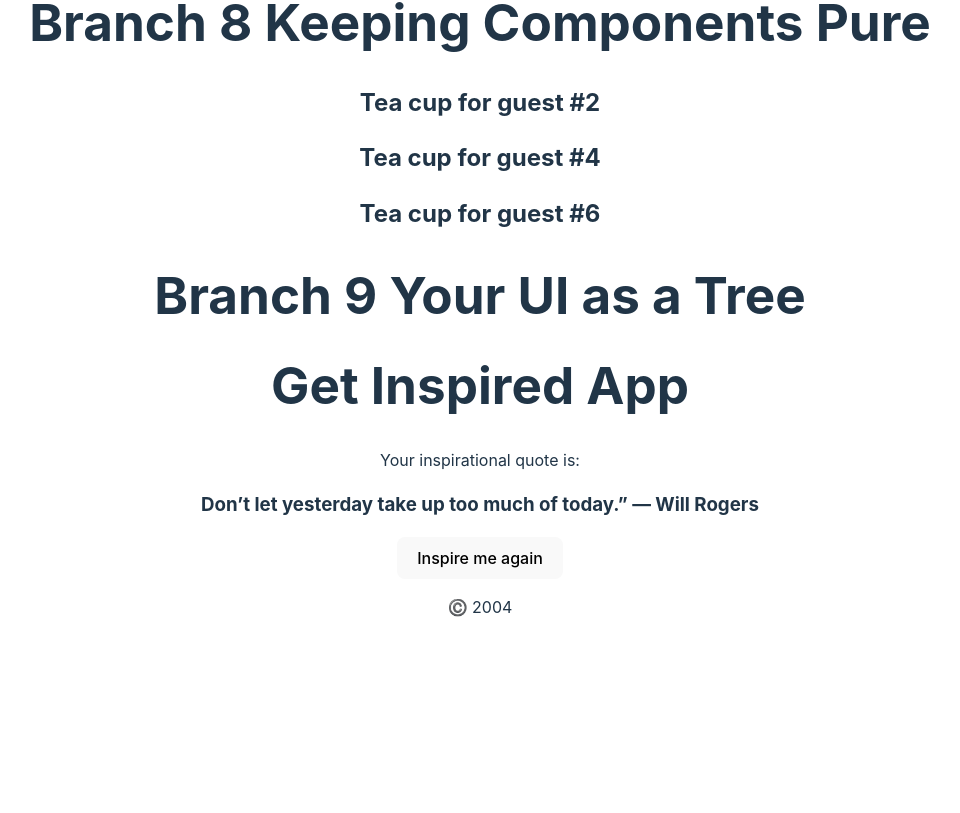
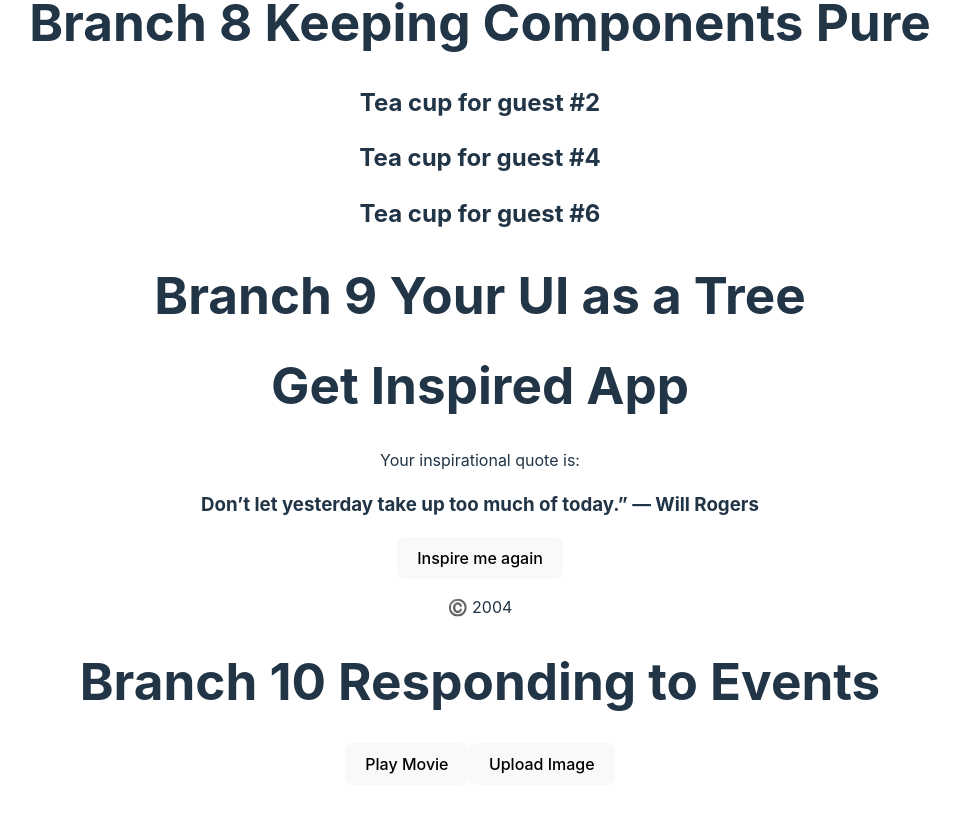
Before and after one commit to drfarh/react-things, a React (Vite) app: page / in a window 1280 px wide. Shown: the part 4268-5081 px from the top of the page, without its empty margins (160-1120 px from the left). Before the commit the page ends 4935 px from the top, so only its background shows below. Built offline with nearby package versions, Linux system fonts and the light colour scheme.

Commit message:
Added Branch 10 Responding to Events

```diff
--- a/src/App.jsx
+++ b/src/App.jsx
@@ -11,6 +11,7 @@ import TodoList from './TodoList'
 import FancyText from './FancyText';
 import InspirationGenerator from './InspirationGenerator';
 import Copyright from './Copyright';
+import Toolbar from './Toolbar'
 
 function App() {
 
@@ -69,6 +70,16 @@ function App() {
       </InspirationGenerator>
 </div>
 
+{/* Branch 10 */}
+
+<div>
+  <h1>Branch 10 Responding to Events</h1>
+  <Toolbar
+      onPlayMovie={() => alert('Playing!')}
+      onUploadImage={() => alert('Uploading!')}
+    />
+</div>
+
 
     </>
   )
--- /dev/null
+++ b/src/Button.jsx
@@ -0,0 +1,8 @@
+
+export default function Button({ onClick, children }) {
+    return (
+      <button onClick={onClick}>
+        {children}
+      </button>
+    );
+  }
--- /dev/null
+++ b/src/Toolbar.jsx
@@ -0,0 +1,14 @@
+import Button from "./Button";
+
+export default function Toolbar({ onPlayMovie, onUploadImage }) {
+    return (
+      <div>
+        <Button onClick={onPlayMovie}>
+          Play Movie
+        </Button>
+        <Button onClick={onUploadImage}>
+          Upload Image
+        </Button>
+      </div>
+    );
+}
```
